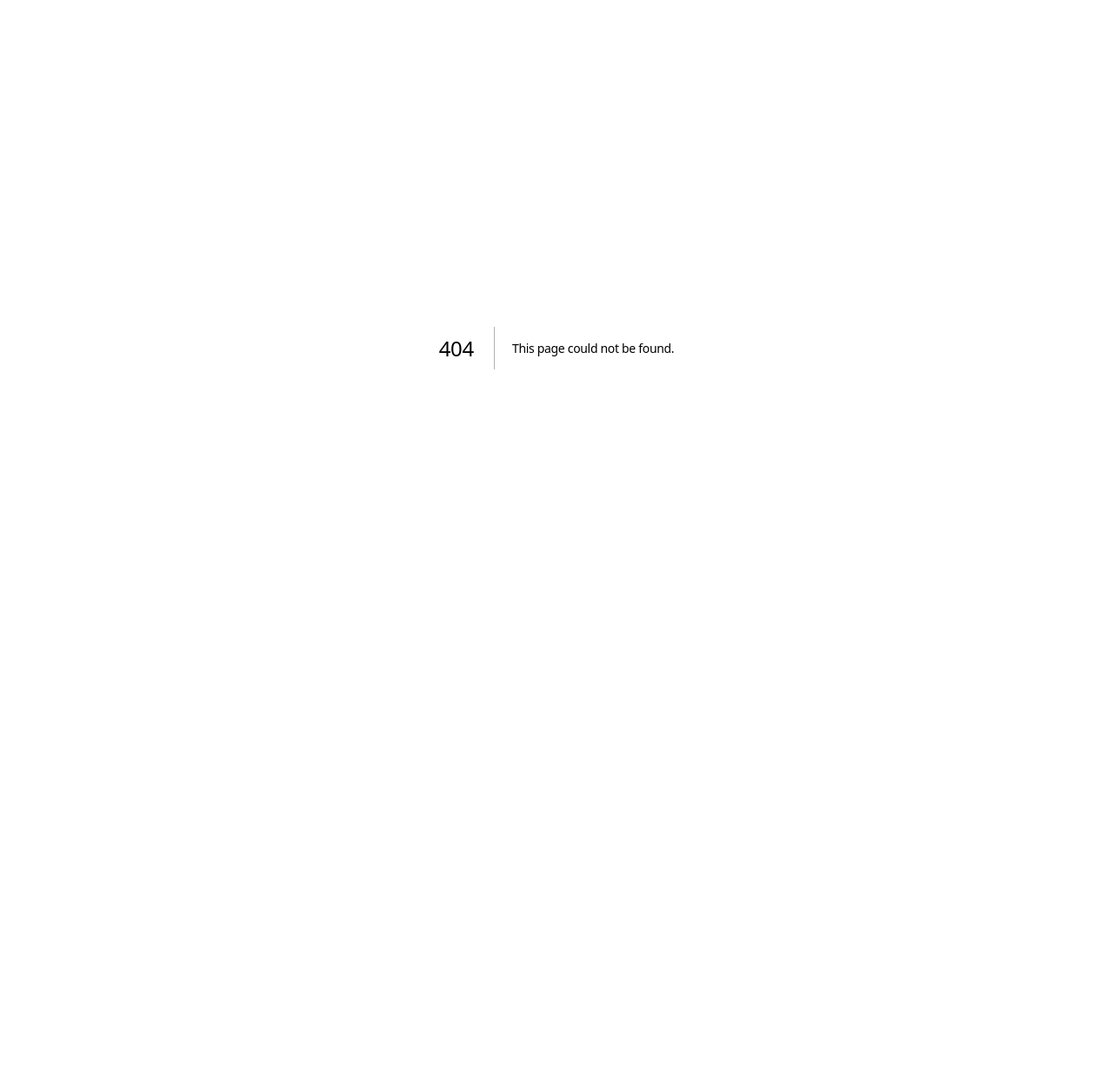
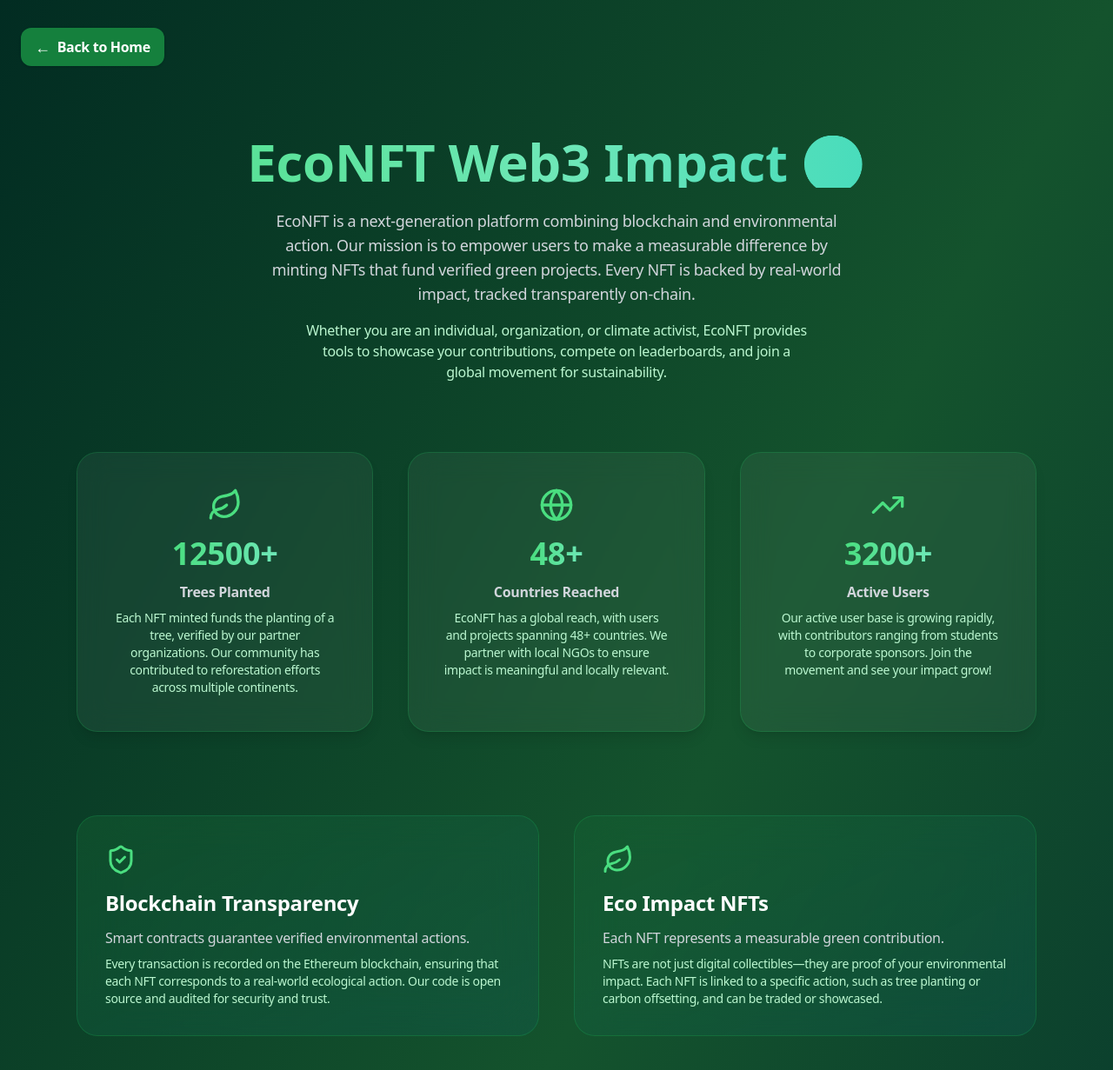
Before and after one commit to Team-ByteWise/EcoNFT, a Next.js app in the folder econft-frontend/: page /about in a window 1280 px wide. Before the commit this address had no page. Shown: the top 1231 px of the page at 87% size. Before the commit the page ends 800 px from the top, so only its background shows below. Built offline with nearby package versions, Linux system fonts and the light colour scheme; what @rainbow-me/rainbowkit, wagmi would draw is missing.

Commit message:
added about page

```diff
--- /dev/null
+++ b/econft-frontend/src/app/about/page.tsx
@@ -0,0 +1,169 @@
+"use client";
+import { motion } from "framer-motion";
+import { useEffect, useState } from "react";
+import { Leaf, Globe, ShieldCheck, Rocket, TrendingUp } from "lucide-react";
+
+function Counter({ target, suffix = "" }) {
+  const [count, setCount] = useState(target);
+  const [isClient, setIsClient] = useState(false);
+
+  useEffect(() => {
+    setIsClient(true);
+    let start = 0;
+    const duration = 2000;
+    const increment = target / (duration / 16);
+
+    const counter = setInterval(() => {
+      start += increment;
+      if (start >= target) {
+        setCount(target);
+        clearInterval(counter);
+      } else {
+        setCount(Math.floor(start));
+      }
+    }, 16);
+
+    return () => clearInterval(counter);
+  }, [target]);
+
+  return (
+    <span className="text-4xl font-bold bg-gradient-to-r from-green-400 to-emerald-300 bg-clip-text text-transparent">
+      {isClient ? count : target}
+      {suffix}
+    </span>
+  );
+}
+
+export default function AboutPage() {
+  return (
+    <main className="min-h-screen bg-gradient-to-br from-emerald-950 via-green-900 to-teal-950 text-white overflow-hidden">
+      <div className="pt-8 px-6">
+        <a href="/" className="inline-flex items-center gap-2 bg-green-700 hover:bg-green-600 text-white font-semibold py-2 px-4 rounded-xl shadow transition-all">
+          <span className="text-lg">←</span> Back to Home
+        </a>
+      </div>
+
+      {/* HERO */}
+      <section className="text-center py-20 px-6">
+        <motion.h1
+          initial={{ opacity: 0, y: -30 }}
+          animate={{ opacity: 1, y: 0 }}
+          transition={{ duration: 0.8 }}
+          className="text-6xl font-extrabold bg-gradient-to-r from-green-400 via-emerald-300 to-teal-400 bg-clip-text text-transparent"
+        >
+          EcoNFT Web3 Impact 🌍
+        </motion.h1>
+        <p className="mt-6 text-gray-300 max-w-2xl mx-auto text-lg">
+          EcoNFT is a next-generation platform combining blockchain and environmental action. Our mission is to empower users to make a measurable difference by minting NFTs that fund verified green projects. Every NFT is backed by real-world impact, tracked transparently on-chain.
+        </p>
+        <p className="mt-4 text-green-200 max-w-xl mx-auto text-md">
+          Whether you are an individual, organization, or climate activist, EcoNFT provides tools to showcase your contributions, compete on leaderboards, and join a global movement for sustainability.
+        </p>
+      </section>
+
+      {/* STATS SECTION */}
+      <section className="max-w-6xl mx-auto grid md:grid-cols-3 gap-10 px-6 mb-24">
+        {[{ icon: Leaf, value: 12500, suffix: "+", label: "Trees Planted", detail: "Each NFT minted funds the planting of a tree, verified by our partner organizations. Our community has contributed to reforestation efforts across multiple continents." },
+          { icon: Globe, value: 48, suffix: "+", label: "Countries Reached", detail: "EcoNFT has a global reach, with users and projects spanning 48+ countries. We partner with local NGOs to ensure impact is meaningful and locally relevant." },
+          { icon: TrendingUp, value: 3200, suffix: "+", label: "Active Users", detail: "Our active user base is growing rapidly, with contributors ranging from students to corporate sponsors. Join the movement and see your impact grow!" },
+        ].map((stat, index) => (
+          <motion.div
+            key={index}
+            whileHover={{ scale: 1.08 }}
+            className="bg-white/5 backdrop-blur-lg p-10 rounded-3xl border border-green-500/20 text-center shadow-lg hover:shadow-green-500/40 transition-all duration-300"
+          >
+            <stat.icon className="mx-auto mb-4 text-green-400" size={40} />
+            <Counter target={stat.value} suffix={stat.suffix} />
+            <p className="mt-3 text-gray-300 font-semibold">{stat.label}</p>
+            <p className="mt-2 text-green-200 text-sm">{stat.detail}</p>
+          </motion.div>
+        ))}
+      </section>
+
+      {/* FEATURES */}
+      <section className="max-w-6xl mx-auto grid md:grid-cols-2 gap-10 px-6 mb-24">
+        {[{
+            icon: ShieldCheck,
+            title: "Blockchain Transparency",
+            desc: "Smart contracts guarantee verified environmental actions.",
+            detail: "Every transaction is recorded on the Ethereum blockchain, ensuring that each NFT corresponds to a real-world ecological action. Our code is open source and audited for security and trust."
+          },
+          {
+            icon: Leaf,
+            title: "Eco Impact NFTs",
+            desc: "Each NFT represents a measurable green contribution.",
+            detail: "NFTs are not just digital collectibles—they are proof of your environmental impact. Each NFT is linked to a specific action, such as tree planting or carbon offsetting, and can be traded or showcased."
+          },
+          {
+            icon: Globe,
+            title: "Global Partnerships",
+            desc: "Collaborations with NGOs and climate organizations.",
+            detail: "We work with trusted partners worldwide to verify and execute ecological actions. Our partnerships ensure that your contributions are meaningful and effective."
+          },
+          {
+            icon: Rocket,
+            title: "Future Expansion",
+            desc: "Carbon offset tracking & mobile Web3 integration.",
+            detail: "Upcoming features include advanced carbon offset tracking, mobile app integration, and decentralized governance through a climate-focused DAO."
+          },
+        ].map((feature, index) => (
+          <motion.div
+            key={index}
+            whileHover={{ y: -10 }}
+            className="group bg-gradient-to-br from-green-800/40 to-teal-800/30 p-8 rounded-3xl border border-green-500/20 backdrop-blur-xl transition-all duration-300 hover:border-green-400"
+          >
+            <feature.icon className="text-green-400 mb-4 group-hover:scale-110 transition-transform" size={36} />
+            <h3 className="text-2xl font-semibold mb-3 group-hover:text-green-300 transition-colors">
+              {feature.title}
+            </h3>
+            <p className="text-gray-300 font-medium">{feature.desc}</p>
+            <p className="text-green-200 mt-2 text-sm">{feature.detail}</p>
+          </motion.div>
+        ))}
+      </section>
+
+      {/* ROADMAP TIMELINE */}
+      <section className="max-w-4xl mx-auto px-6 mb-24">
+        <h2 className="text-4xl font-bold text-center mb-16 bg-gradient-to-r from-green-400 to-emerald-300 bg-clip-text text-transparent">
+          Roadmap 🚀
+        </h2>
+
+        <div className="relative border-l border-green-500/30">
+          {[
+            { phase: "Launch EcoNFT Marketplace", detail: "Our marketplace is live, allowing users to mint, buy, and sell EcoNFTs. Each NFT is tied to a verified environmental action." },
+            { phase: "Integrate Carbon Offset Tracking", detail: "We are developing tools to track and display carbon offsets for each NFT, providing users with real-time data on their impact." },
+            { phase: "Mobile App Release", detail: "A dedicated mobile app will make it easier for users to participate, track their impact, and access EcoNFT features on the go." },
+            { phase: "Global Climate DAO Governance", detail: "We plan to launch a decentralized autonomous organization (DAO) to empower the community in decision-making and project selection." },
+          ].map((item, index) => (
+            <motion.div
+              key={index}
+              initial={{ opacity: 0, x: -40 }}
+              whileInView={{ opacity: 1, x: 0 }}
+              transition={{ duration: 0.6 }}
+              className="mb-10 ml-6"
+            >
+              <span className="absolute -left-3 w-6 h-6 bg-green-500 rounded-full border-4 border-emerald-900"></span>
+              <h3 className="text-xl font-semibold text-green-300">
+                Phase {index + 1}
+              </h3>
+              <p className="text-gray-300 font-medium">{item.phase}</p>
+              <p className="text-green-200 mt-2 text-sm">{item.detail}</p>
+            </motion.div>
+          ))}
+        </div>
+      </section>
+
+      {/* CTA */}
+      <section className="text-center pb-24 px-6">
+        <motion.div
+          whileHover={{ scale: 1.05 }}
+          className="inline-block bg-gradient-to-r from-green-500 to-emerald-400 px-12 py-6 rounded-3xl shadow-2xl cursor-pointer"
+        >
+          <h3 className="text-2xl font-bold text-black">
+            Join the Green Web3 Movement 🌿
+          </h3>
+        </motion.div>
+      </section>
+    </main>
+  );
+}
--- a/econft-frontend/src/components/footer.tsx
+++ b/econft-frontend/src/components/footer.tsx
@@ -29,7 +29,7 @@ const FooterComp = () => {
               </h3>
               <ul className="mt-4 space-y-2">
                 <li>
-                  <a href="#" className="text-gray-300 hover:text-green-400 transition-colors duration-200">
+                  <a href="/about" className="text-gray-300 hover:text-green-400 transition-colors duration-200">
                     About
                   </a>
                 </li>
```
